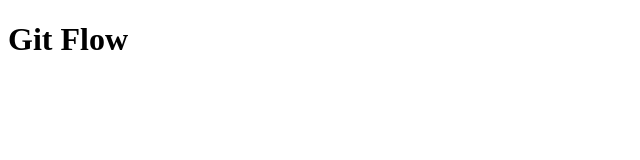
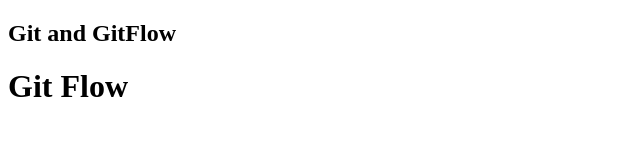
Before and after one commit to skmojahidulislam/Git-, a plain HTML site: page index.html in a window 1280 px wide. Shown: the whole page, without its empty margins (0-640 px from the left). Drawn offline with Linux system fonts and the light colour scheme.

Commit message:
changes done

```diff
--- a/index.html
+++ b/index.html
@@ -6,6 +6,7 @@
     <title>Git and GitHub</title>
 </head>
 <body>
+    <h2>Git and GitFlow</h2>
     <h1>Git Flow</h1>
 </body>
 </html>
--- /dev/null
+++ b/index.js
@@ -0,0 +1 @@
+console.log("This is JavaScript")
```
